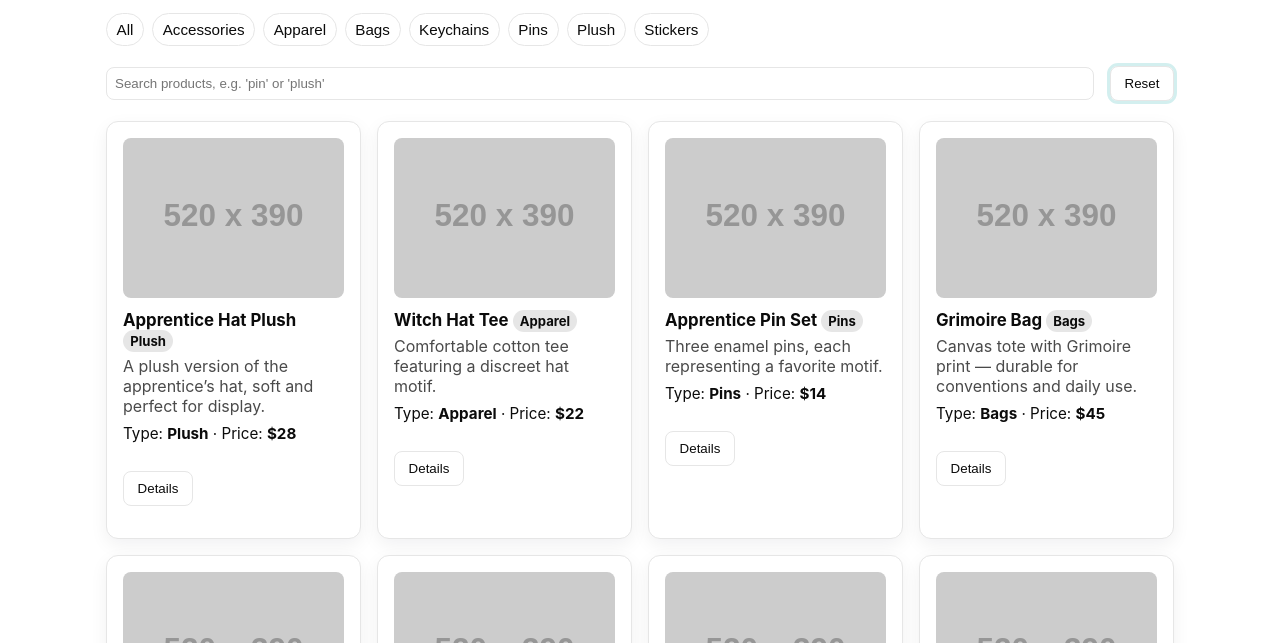
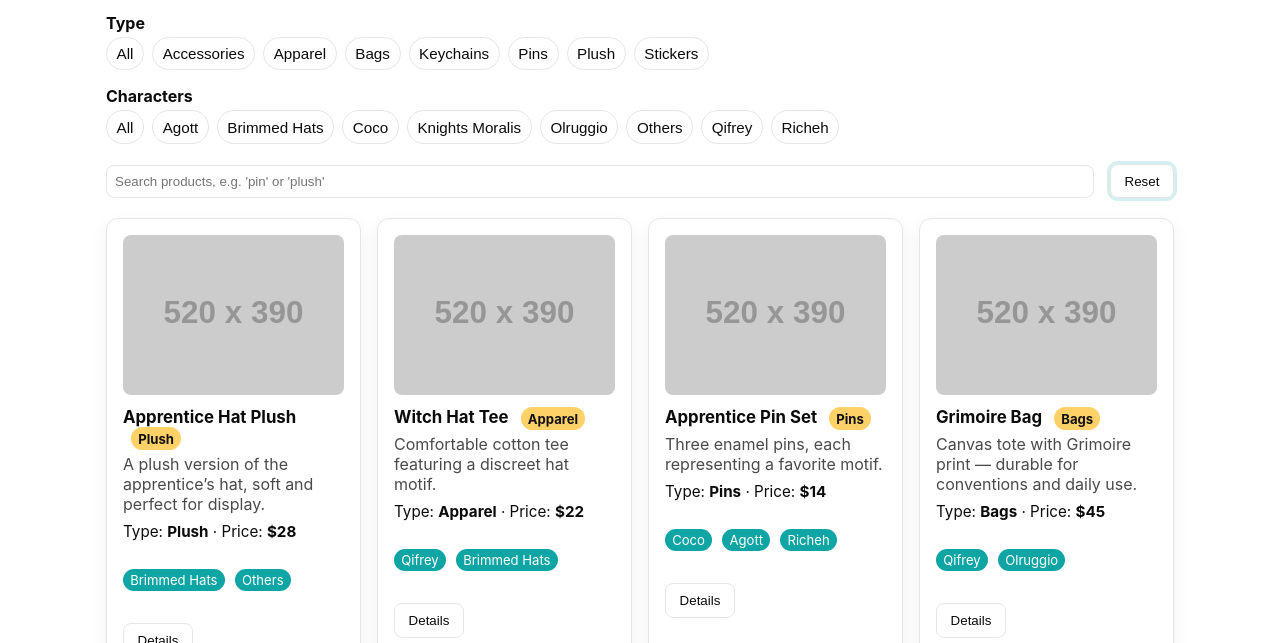
Before and after one commit to mbporter/WitchHatMerch, a plain HTML site: page database.html in a window 1280 px wide. Both pictures are taken after a click on the button "Reset". Shown: the part 157-800 px from the top of the page. Drawn offline with Linux system fonts and the light colour scheme; placeholder pictures from the web are drawn by us.

Commit message:
test test 1 2 1 2

```diff
--- a/data/products.json
+++ b/data/products.json
@@ -3,6 +3,7 @@
     "id": "p1",
     "name": "Apprentice Hat Plush",
     "type": "Plush",
+    "characters": ["Brimmed Hats","Others"],
     "price": 28,
     "image": "https://via.placeholder.com/520x390?text=Apprentice+Hat+Plush",
     "description": "A plush version of the apprentice’s hat, soft and perfect for display.",
@@ -13,6 +14,7 @@
     "id": "p2",
     "name": "Witch Hat Tee",
     "type": "Apparel",
+    "characters": ["Qifrey","Brimmed Hats"],
     "price": 22,
     "image": "https://via.placeholder.com/520x390?text=Witch+Hat+Tee",
     "description": "Comfortable cotton tee featuring a discreet hat motif.",
@@ -23,6 +25,7 @@
     "id": "p3",
     "name": "Apprentice Pin Set",
     "type": "Pins",
+    "characters": ["Coco","Agott","Richeh"],
     "price": 14,
     "image": "https://via.placeholder.com/520x390?text=Pin+Set",
     "description": "Three enamel pins, each representing a favorite motif.",
@@ -33,6 +36,7 @@
     "id": "p4",
     "name": "Grimoire Bag",
     "type": "Bags",
+    "characters": ["Qifrey","Olruggio"],
     "price": 45,
     "image": "https://via.placeholder.com/520x390?text=Grimoire+Bag",
     "description": "Canvas tote with Grimoire print — durable for conventions and daily use.",
@@ -43,6 +47,7 @@
     "id": "p5",
     "name": "Charm Keychain",
     "type": "Keychains",
+    "characters": ["Coco"],
     "price": 6,
     "image": "https://via.placeholder.com/520x390?text=Charm+Keychain",
     "description": "A little copper keychain with a hat charm — great for keys or zippers.",
@@ -53,6 +58,7 @@
     "id": "p6",
     "name": "Sticker Pack: Atelier",
     "type": "Stickers",
+    "characters": ["Knights Moralis","Others"],
     "price": 8,
     "image": "https://via.placeholder.com/520x390?text=Sticker+Pack",
     "description": "A set of durable vinyl stickers for water bottles and laptops.",
@@ -63,6 +69,7 @@
     "id": "p7",
     "name": "Apprentice Scarf",
     "type": "Apparel",
+    "characters": ["Agott","Coco"],
     "price": 19,
     "image": "https://via.placeholder.com/520x390?text=Apprentice+Scarf",
     "description": "A cozy scarf with a subtle pattern inspired by the manga.",
@@ -73,6 +80,7 @@
     "id": "p8",
     "name": "Pocket Grimoire Notebook",
     "type": "Accessories",
+    "characters": ["Richeh","Qifrey"],
     "price": 12,
     "image": "https://via.placeholder.com/520x390?text=Notebook",
     "description": "A small lined notebook with a hard cover — great for notes and cosplay props.",
--- a/database.html
+++ b/database.html
@@ -23,7 +23,16 @@
       <h1 class="section-title">Fan Merch Database</h1>
       <p class="lede">Browse the curated list, filter by type, or search for something specific. Click a product to see seller notes and where to buy.</p>
 
-      <div class="filters" aria-label="Type filters" style="margin:1rem 0 1.25rem;display:flex;gap:.5rem;flex-wrap:wrap"></div>
+      <div class="filters-group" style="margin:1rem 0 1.25rem;display:flex;gap:1rem;flex-wrap:wrap">
+        <div>
+          <strong>Type</strong>
+          <div class="filters types" aria-label="Type filters"></div>
+        </div>
+        <div>
+          <strong>Characters</strong>
+          <div class="filters chars" aria-label="Character filters"></div>
+        </div>
+      </div>
 
       <div style="display:flex;gap:1rem;align-items:center;margin-bottom:1rem">
         <label for="search" class="sr-only">Search products</label>
@@ -58,7 +67,8 @@
     document.getElementById('year').textContent = new Date().getFullYear();
 
     const results = document.getElementById('results');
-    const filtersEl = document.querySelector('.filters');
+    const filtersEl = document.querySelector('.filters.types');
+    const charFiltersEl = document.querySelector('.filters.chars');
     const searchEl = document.getElementById('search');
     const clearBtn = document.getElementById('clear-filters');
     const modal = document.getElementById('modal');
@@ -68,12 +78,14 @@
 
     let products = [];
     let activeTypes = new Set();
+    let activeCharacters = new Set();
 
     fetch('data/products.json')
       .then(r => r.json())
       .then(data => {
         products = data;
         renderFilters();
+        renderCharacterFilters();
         renderResults();
       }).catch(err => {
         results.innerHTML = '<li class="product-card">Failed to load products (try serving this site with a simple web server).</li>';
@@ -104,18 +116,49 @@
       });
     }
 
+    function renderCharacterFilters(){
+      const typesSet = new Set();
+      products.forEach(p => (p.characters || []).forEach(c => typesSet.add(c)));
+      // Order characters by the curated order first, then append any extras found
+      const charOrder = ["Qifrey","Olruggio","Coco","Agott","Richeh","Knights Moralis","Brimmed Hats","Others"];
+      const found = [...typesSet];
+      const ordered = charOrder.filter(c => typesSet.has(c)).concat(found.filter(c=> !charOrder.includes(c))).sort();
+      charFiltersEl.innerHTML = '';
+      const allFilter = document.createElement('button');
+      allFilter.className = 'btn outline';
+      allFilter.textContent = 'All';
+      allFilter.addEventListener('click', ()=>{ activeCharacters.clear(); renderResults(); updateFilterUI(); });
+      charFiltersEl.appendChild(allFilter);
+      ordered.forEach(t => {
+        const btn = document.createElement('button');
+        btn.className = 'btn outline';
+        btn.textContent = t;
+        btn.dataset.char = t;
+        btn.addEventListener('click', ()=>{
+          if(activeCharacters.has(t)) activeCharacters.delete(t); else activeCharacters.add(t);
+          renderResults();
+          updateFilterUI();
+        });
+        charFiltersEl.appendChild(btn);
+      });
+    }
+
     function updateFilterUI(){
-      document.querySelectorAll('.filters .btn').forEach(btn => {
+      document.querySelectorAll('.filters.types .btn').forEach(btn => {
         const type = btn.dataset.type;
         if(type && activeTypes.has(type)){
-          btn.classList.remove('outline');
-          btn.style.background = 'var(--teal)';
-          btn.style.color = '#fff';
-        } else {
-          btn.classList.add('outline');
-          btn.style.background = '';
-          btn.style.color = '';
-        }
+          btn.classList.remove('outline'); btn.style.background = 'var(--teal)'; btn.style.color = '#fff';
+          btn.setAttribute('aria-pressed', 'true');
+        } else { btn.classList.add('outline'); btn.style.background = ''; btn.style.color = ''; }
+        if(type) btn.setAttribute('aria-pressed', activeTypes.has(type) ? 'true' : 'false');
+      });
+      document.querySelectorAll('.filters.chars .btn').forEach(btn => {
+        const ct = btn.dataset.char;
+        if(ct && activeCharacters.has(ct)){
+          btn.classList.remove('outline'); btn.style.background = 'var(--yellow)'; btn.style.color = '#111';
+          btn.setAttribute('aria-pressed', 'true');
+        } else { btn.classList.add('outline'); btn.style.background = ''; btn.style.color = ''; }
+        if(ct) btn.setAttribute('aria-pressed', activeCharacters.has(ct) ? 'true' : 'false');
       });
     }
 
@@ -123,8 +166,9 @@
       const query = searchEl.value.trim().toLowerCase();
       let items = products.filter(p => {
         const matchesType = activeTypes.size === 0 || activeTypes.has(p.type);
-        const matchesSearch = query === '' || (p.name + ' ' + p.description + ' ' + p.type).toLowerCase().includes(query);
-        return matchesType && matchesSearch;
+        const matchesChar = activeCharacters.size === 0 || (p.characters || []).some(c => activeCharacters.has(c));
+        const matchesSearch = query === '' || (p.name + ' ' + p.description + ' ' + p.type + ' ' + (p.characters||[]).join(' ')).toLowerCase().includes(query);
+        return matchesType && matchesChar && matchesSearch;
       });
 
       if(items.length === 0){
@@ -135,9 +179,10 @@
       results.innerHTML = items.map(p => `
         <li class="product-card">
           <img loading="lazy" src="${p.image}" alt="${escapeHtml(p.name)} image">
-          <h3>${escapeHtml(p.name)} <span class="tag">${escapeHtml(p.type)}</span></h3>
+          <h3>${escapeHtml(p.name)} <span class="tag tag-type">${escapeHtml(p.type)}</span></h3>
           <p class="note">${escapeHtml(p.description)}</p>
           <p class="where">Type: <strong>${escapeHtml(p.type)}</strong> · Price: <strong>$${p.price}</strong></p>
+          <p>${(p.characters || []).map(c => `<span class="tag tag-char">${escapeHtml(c)}</span>`).join(' ')}</p>
           <p><button class="btn outline details" data-product-id="${escapeHtml(p.id)}">Details</button></p>
         </li>
       `).join('');
@@ -158,7 +203,7 @@
     }
 
     searchEl.addEventListener('input', ()=>renderResults());
-    clearBtn.addEventListener('click', ()=>{ activeTypes.clear(); searchEl.value = ''; renderResults(); updateFilterUI(); });
+    clearBtn.addEventListener('click', ()=>{ activeTypes.clear(); activeCharacters.clear(); searchEl.value = ''; renderResults(); updateFilterUI(); });
 
     // Modal close
     document.querySelectorAll('.modal-close, .modal').forEach(el => {
--- a/styles.css
+++ b/styles.css
@@ -49,6 +49,11 @@ body{
 /* small tag for type */
 .tag{display:inline-block;padding:.2rem .45rem;border-radius:999px;background:var(--border);color:var(--text);font-size:0.82rem}
 
+.tag-type{background:var(--yellow);color:#111;margin-left:.5rem}
+.tag-char{background:var(--teal);color:#fff;margin-right:.35rem}
+
+.filters-group strong{display:block;margin-bottom:.25rem;color:var(--text)}
+
 .btn{background:var(--teal);color:#fff;padding:.55rem .85rem;border-radius:8px;border:0;cursor:pointer;text-decoration:none}
 .btn.outline{background:transparent;border:1px solid var(--border);color:var(--text)}
 .btn:focus{outline:3px solid rgba(14,165,164,0.18)}
```
Also changed, not shown: 1 other file.
